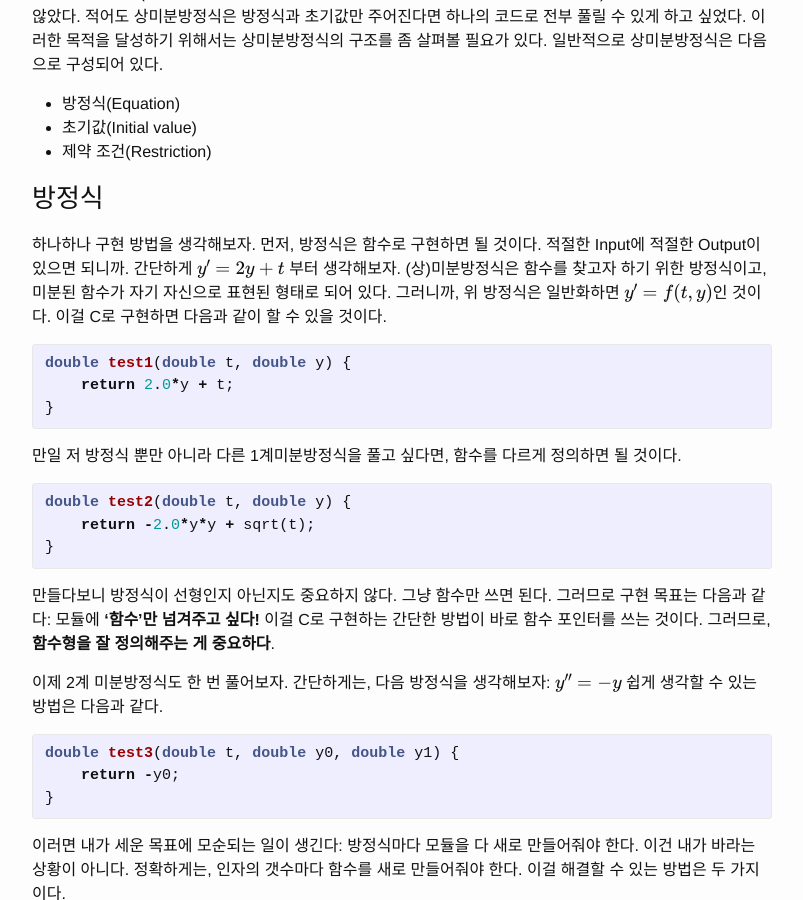
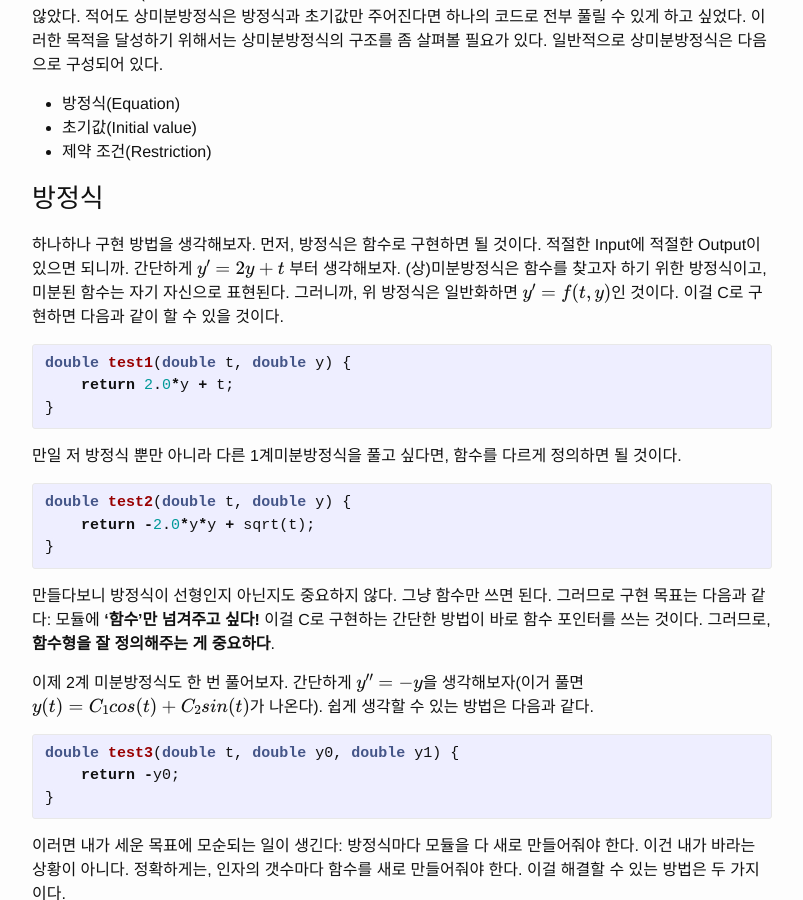
Before and after one commit to helloworldpark/helloworldpark.github.com, a Jekyll site: the page built from _posts/2016-12-18-ODE-with-C.md, in a window 1280 px wide and 900 px high, scrolled down 2870 px. Shown: the whole window, without its empty margins (238-1041 px from the left). Built offline with Jekyll 4.4.1, drawn with Linux system fonts in a browser that asks for light colours; formulas are drawn with MathJax 3.

Commit message:
minor fix in contents

```diff
--- a/_posts/2016-12-18-ODE-with-C.md
+++ b/_posts/2016-12-18-ODE-with-C.md
@@ -97,7 +97,7 @@ void vadd(vec a, vec b, vec* output) {
 - 제약 조건(Restriction)
 
 ### 방정식
-하나하나 구현 방법을 생각해보자. 먼저, 방정식은 함수로 구현하면 될 것이다. 적절한 Input에 적절한 Output이 있으면 되니까. 간단하게 $$y' = 2y + t$$ 부터 생각해보자. (상)미분방정식은 함수를 찾고자 하기 위한 방정식이고, 미분된 함수가 자기 자신으로 표현된 형태로 되어 있다. 그러니까, 위 방정식은 일반화하면 $$y' = f(t, y)$$인 것이다. 이걸 C로 구현하면 다음과 같이 할 수 있을 것이다.
+하나하나 구현 방법을 생각해보자. 먼저, 방정식은 함수로 구현하면 될 것이다. 적절한 Input에 적절한 Output이 있으면 되니까. 간단하게 $$y' = 2y + t$$ 부터 생각해보자. (상)미분방정식은 함수를 찾고자 하기 위한 방정식이고, 미분된 함수는 자기 자신으로 표현된다. 그러니까, 위 방정식은 일반화하면 $$y' = f(t, y)$$인 것이다. 이걸 C로 구현하면 다음과 같이 할 수 있을 것이다.
 {% highlight C %}
 double test1(double t, double y) {
     return 2.0*y + t;
@@ -111,7 +111,7 @@ double test2(double t, double y) {
 {% endhighlight %}
 만들다보니 방정식이 선형인지 아닌지도 중요하지 않다. 그냥 함수만 쓰면 된다. 그러므로 구현 목표는 다음과 같다: 모듈에 **'함수'만 넘겨주고 싶다!** 이걸 C로 구현하는 간단한 방법이 바로 함수 포인터를 쓰는 것이다. 그러므로, **함수형을 잘 정의해주는 게 중요하다**.
 
-이제 2계 미분방정식도 한 번 풀어보자. 간단하게는, 다음 방정식을 생각해보자: $$y'' = -y$$
+이제 2계 미분방정식도 한 번 풀어보자. 간단하게 $$y'' = -y$$을 생각해보자(이거 풀면 $$y(t) = C_1 cos(t) + C_2 sin(t)$$가 나온다).
 쉽게 생각할 수 있는 방법은 다음과 같다.
 {% highlight C %}
 double test3(double t, double y0, double y1) {
```
